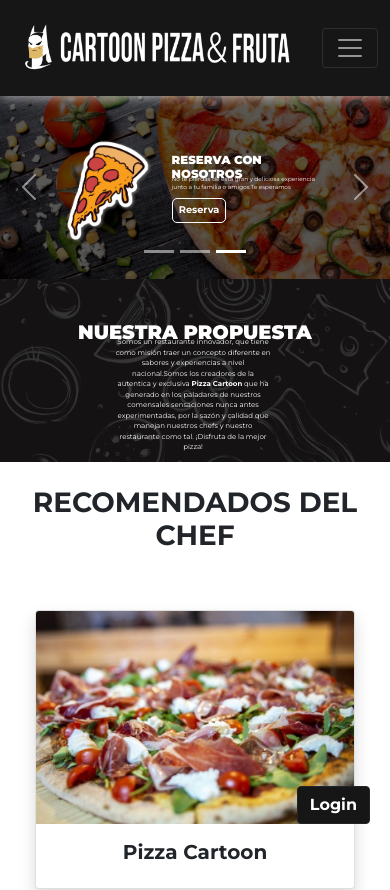
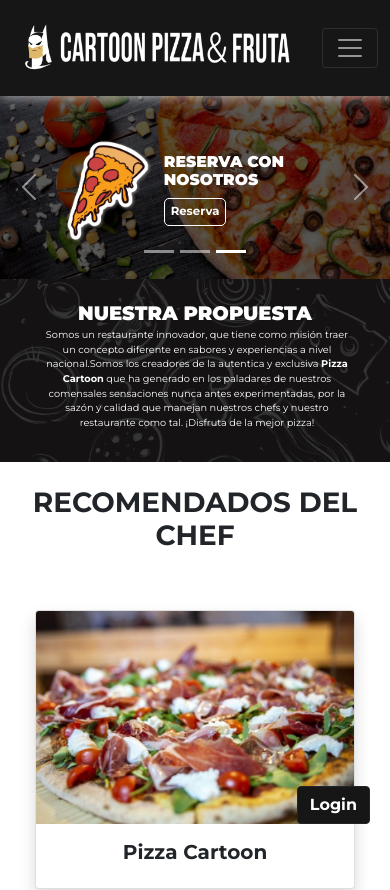
Before and after one commit to Soachi99/Reto-Talento-JuvenTIC-React, a React (Create React App) app in the folder cartoon-pizza-y-frutas-website/: page / in a window 390 px wide. Shown: the top 890 px of the page. Built offline with nearby package versions, Linux system fonts and the light colour scheme.

Commit message:
Mejoras del estilo al ejecutar en dispositivos moviles

```diff
--- a/cartoon-pizza-y-frutas-website/src/components/Admin/ordersCards.jsx
+++ b/cartoon-pizza-y-frutas-website/src/components/Admin/ordersCards.jsx
@@ -65,7 +65,7 @@ const Pedidos = () => {
             {data.map(info => {
                 //var productos = JSON.parse(info.productos);
                 return (
-                    <Card style={{ width: '22rem' }} className="card-pedidos mt-4 me-5 ms-5 border-dark mb-3 shadow d-block mx-auto" key={"pedido" + info.id}>
+                    <Card style={{ width: '22rem' }} className="card-pedidos mt-4 mx-auto border-dark mb-3 shadow" key={"pedido" + info.id}>
                         <Card.Body>
                             <Card.Title>Pedido {info.fecha} </Card.Title>
                             <Card.Text key={"Texto1" + info.id}>
--- a/cartoon-pizza-y-frutas-website/src/components/Admin/ordersHistorial.jsx
+++ b/cartoon-pizza-y-frutas-website/src/components/Admin/ordersHistorial.jsx
@@ -19,7 +19,7 @@ class HistorialPedidos extends React.Component {
             return (
                 <>
                     <div className="titulo">
-                        <h1 className="fs-1 fw-bold ms-5 mt-4">Historial de pedidos</h1>
+                        <h1 className="fs-1 fw-bold mt-4 text-center">Historial de pedidos</h1>
                         <h2 className="ms-5 mt-4 fs-3">Consulta los pedidos realizados en la pagina</h2>
                     </div>
                     <div className="historial-container mb-5">
--- a/cartoon-pizza-y-frutas-website/src/components/Inicio/ourPurpose.css
+++ b/cartoon-pizza-y-frutas-website/src/components/Inicio/ourPurpose.css
@@ -28,3 +28,24 @@
     left: 29.5%;
     font-size: 1.8vw;
 }
+
+@media (max-width: 1080px) {
+    .nosotros h1{
+        top: 8%;
+    }
+    .nosotros p{
+        top: 28%;
+    }
+}
+
+@media (max-width: 500px) {
+    .nosotros h1{
+        top: 2%;
+    }
+    .nosotros p{
+        top: 27%;
+        width: 80%;
+        left: 10.5%;
+        font-size: 2.5vw;
+    }
+}
--- a/cartoon-pizza-y-frutas-website/src/components/Inicio/principalCarousel.css
+++ b/cartoon-pizza-y-frutas-website/src/components/Inicio/principalCarousel.css
@@ -164,9 +164,6 @@
     font-size: 3vw;
 }
 
-
-
-
     .carousel-caption button{
         color: white;
         background: transparent;
@@ -197,3 +194,77 @@
 
 
 }
+
+@media (max-width: 500px) {
+
+    /*Primera imagen carrusel*/
+
+.carousel-caption #first_capt{
+    position: absolute;
+    right: 15%;
+    top: 18%;
+    font-size: 5vw;
+}
+
+.carousel-caption #text_first_capt{
+    visibility: hidden;
+}
+
+.carousel-caption #second_capt{
+    position: absolute;
+    text-align: right;
+    width: 40%;
+    height: auto;
+    left: 16%;
+    top: 15%;
+    font-size: 4vw;
+}
+
+.carousel-caption #text_second_capt{
+    visibility: hidden;
+}
+
+.carousel-caption #third_capt{
+    position: absolute;
+    text-align: left;
+    width: 40%;
+    height: auto;
+    right: 18%;
+    top: 20%;
+    font-size: 4vw;
+}
+
+.carousel-caption #text_third_capt{
+    visibility: hidden;
+}
+
+    .carousel-caption button{
+        color: white;
+        background: transparent;
+        font-size: 3vw;
+        padding: 1vw 1.5vw;
+        border: 1px solid white;
+        cursor: pointer;
+        border-radius: 5px;
+    }
+
+    .carousel-caption #first_btn{
+        position: absolute;
+        top: 60%;
+        right: 25%;
+    }
+
+    .carousel-caption #second_btn{
+        position: absolute;
+        top: 62.5%;
+        left: 37%;
+    }
+
+    .carousel-caption #third_btn{
+        position: absolute;
+        top: 56%;
+        right: 42%;
+    }
+
+
+}
```
